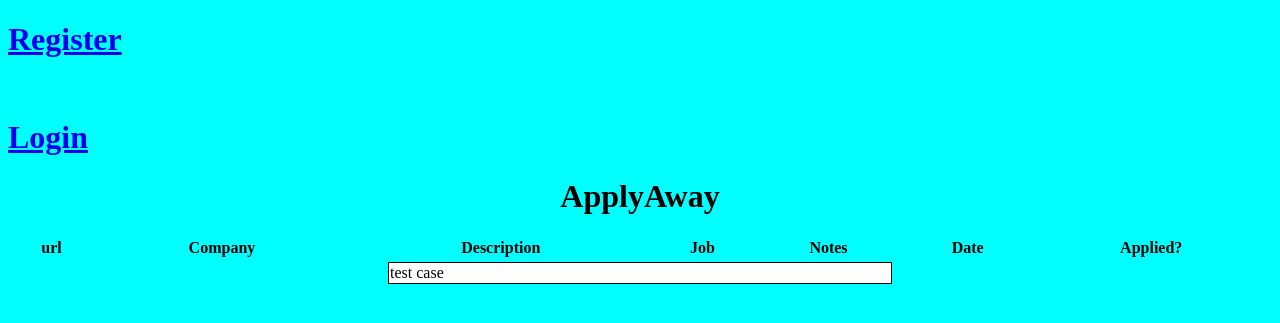
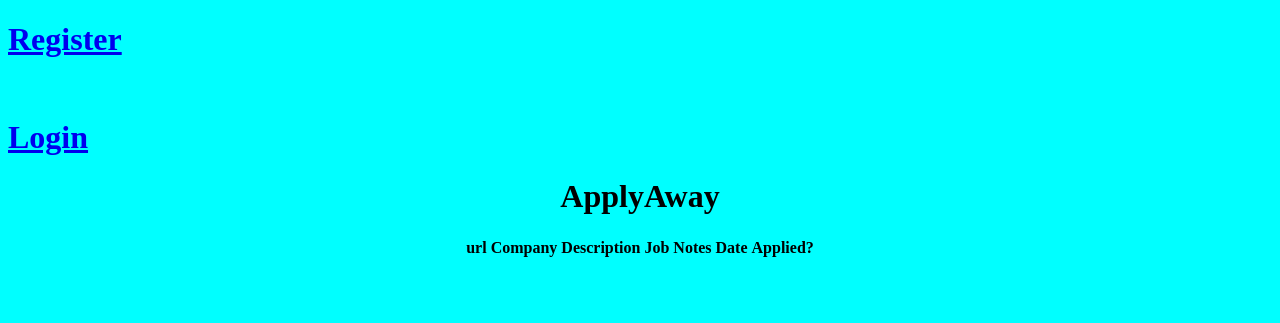
Before and after one commit to parth1175/ForFreelancer, a Django app: template demoapp/templates/demoapp/htmlcode.html in a window 1280 px wide. Shown: the top 323 px of the page. Run offline with Django 4.2, Linux system fonts and the light colour scheme; the template is opened without the code that fills it, so the values that code supplies are empty.

Commit message:
14th commit

```diff
--- a/demoapp/templates/demoapp/htmlcode.html
+++ b/demoapp/templates/demoapp/htmlcode.html
@@ -10,6 +10,7 @@
   border-collapse: collapse;
   background-color: white;
   width: 1%;
+  word-break: break-all;
 }
 </style>
  <!--
@@ -31,7 +32,7 @@
 <div id="tooltip">
 
 </div>
-	<table style = "width: 100%;">
+	<table>
 
       <th>url</th>
     <th>Company</th>
@@ -59,12 +60,6 @@
 
 
 </table>
-
-        <table>
-            <tr>
-                <td style ="width: 500px;">test case</td>
-            </tr>
-        </table>
 </center>
 </body>
 </html>
```
